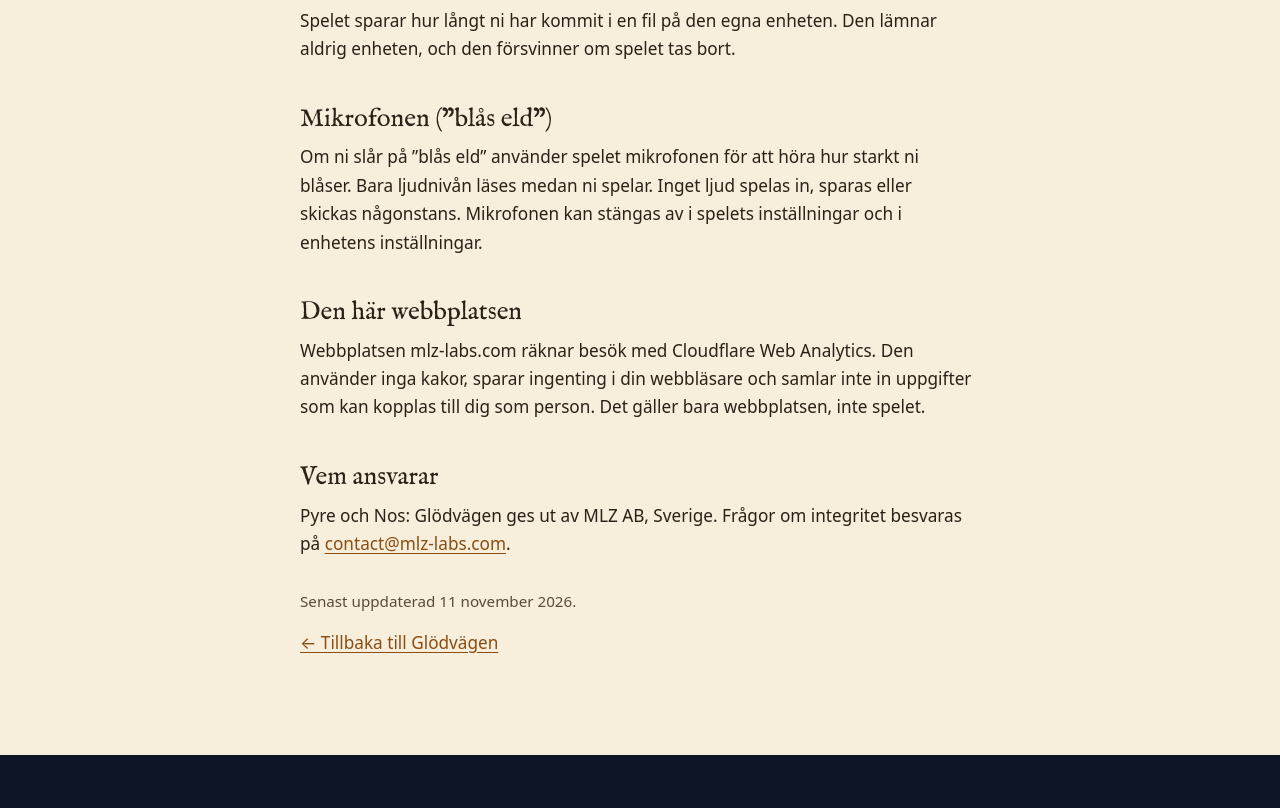
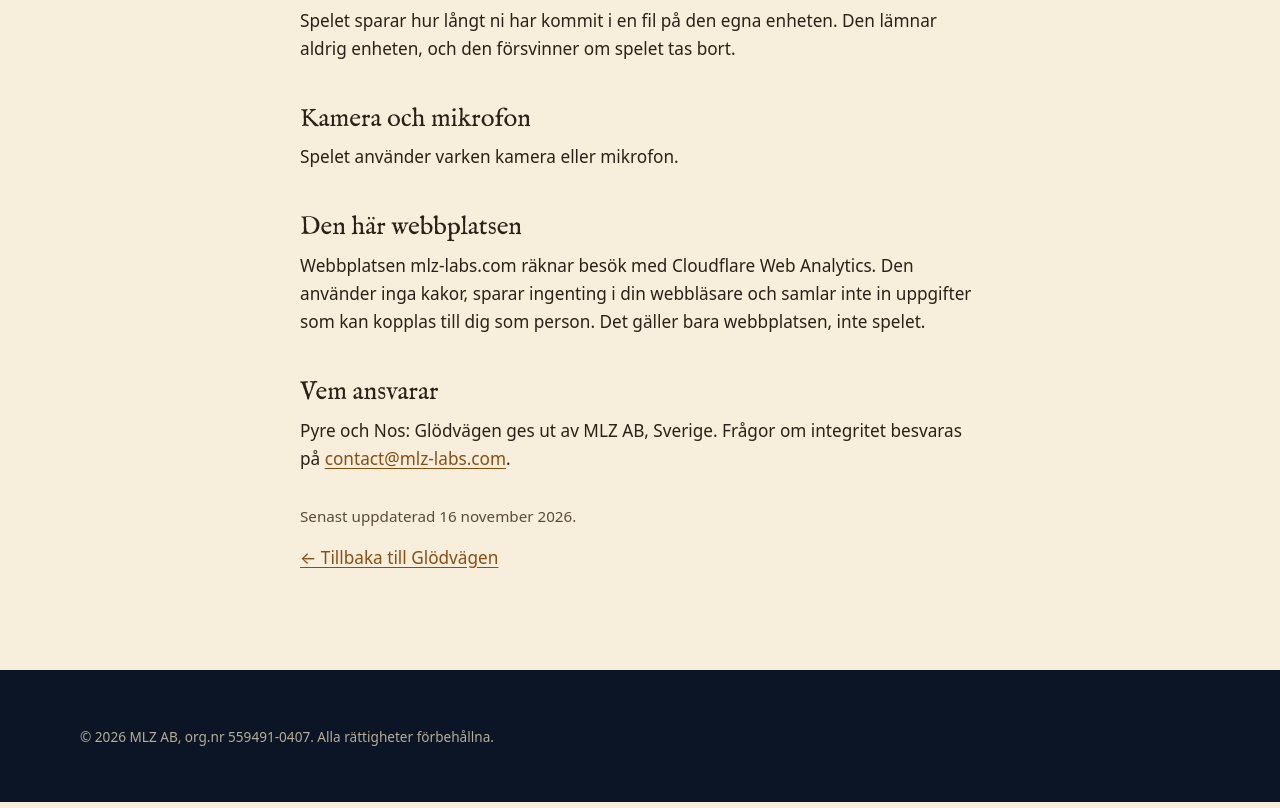
Before and after one commit to mattiasliljenzin/mlz-ab-site, a plain HTML site: page dragonaventyret/integritet.html in a window 1280 px wide. Shown: the part 615-1423 px from the top of the page. Drawn offline with Linux system fonts and the light colour scheme.

Commit message:
Glödvägen använder inte mikrofonen längre
Spelet har tagit bort "blås eld i mikrofonen". Integritetssidan säger
nu att spelet varken använder kamera eller mikrofon, och raden om att
blåsa i telefonen är borta från spelsidan.

Co-Authored-By: Claude Opus 5.5 <noreply@anthropic.com>
Claude-Session: https://claude.ai/code/session_01AEYNWgQhVhz7Xw5wLGdYBG

```diff
--- a/dragonaventyret/integritet.html
+++ b/dragonaventyret/integritet.html
@@ -41,14 +41,14 @@
     <p>Spelet har ingen reklam, inga köp, ingen inloggning och ingen analys, och det skickar ingenting över internet. Vi använder inga tredjepartstjänster som samlar in data.</p>
     <h2>Det som sparas på enheten</h2>
     <p>Spelet sparar hur långt ni har kommit i en fil på den egna enheten. Den lämnar aldrig enheten, och den försvinner om spelet tas bort.</p>
-    <h2>Mikrofonen (”blås eld”)</h2>
-    <p>Om ni slår på ”blås eld” använder spelet mikrofonen för att höra hur starkt ni blåser. Bara ljudnivån läses medan ni spelar. Inget ljud spelas in, sparas eller skickas någonstans. Mikrofonen kan stängas av i spelets inställningar och i enhetens inställningar.</p>
+    <h2>Kamera och mikrofon</h2>
+    <p>Spelet använder varken kamera eller mikrofon.</p>
 
     <h2>Den här webbplatsen</h2>
     <p>Webbplatsen mlz-labs.com räknar besök med Cloudflare Web Analytics. Den använder inga kakor, sparar ingenting i din webbläsare och samlar inte in uppgifter som kan kopplas till dig som person. Det gäller bara webbplatsen, inte spelet.</p>
     <h2>Vem ansvarar</h2>
     <p>Pyre och Nos: Glödvägen ges ut av MLZ AB, Sverige. Frågor om integritet besvaras på <a href="mailto:contact@mlz-labs.com">contact@mlz-labs.com</a>.</p>
-    <p style="color:var(--black-mjuk);font-size:.95rem;margin-top:2em">Senast uppdaterad 11 november 2026.</p>
+    <p style="color:var(--black-mjuk);font-size:.95rem;margin-top:2em">Senast uppdaterad 16 november 2026.</p>
     <p><a href="./">← Tillbaka till Glödvägen</a></p>
   </div>
 </main>
```
Also changed, not shown: dragonaventyret/index.html (+0 -1 lines).
